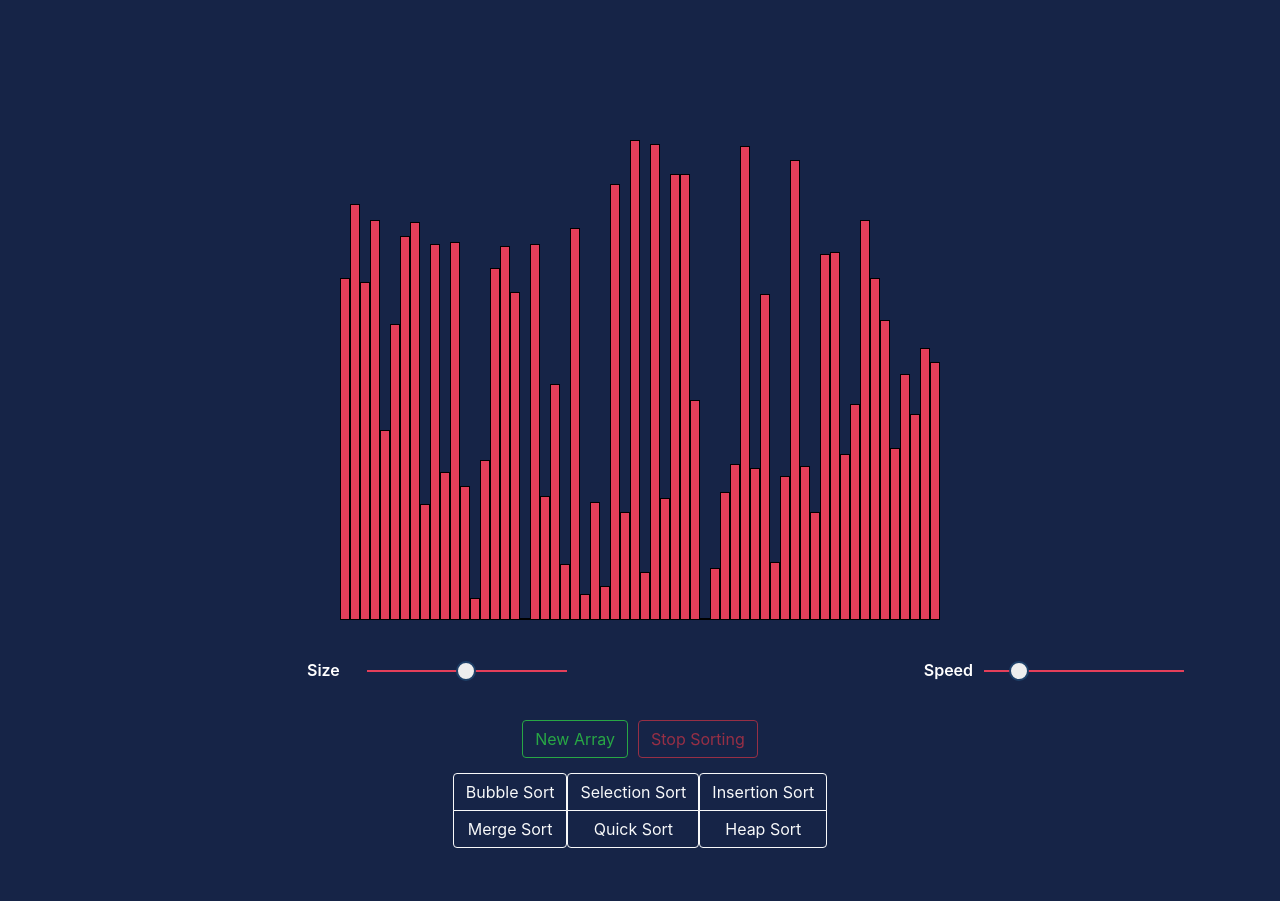
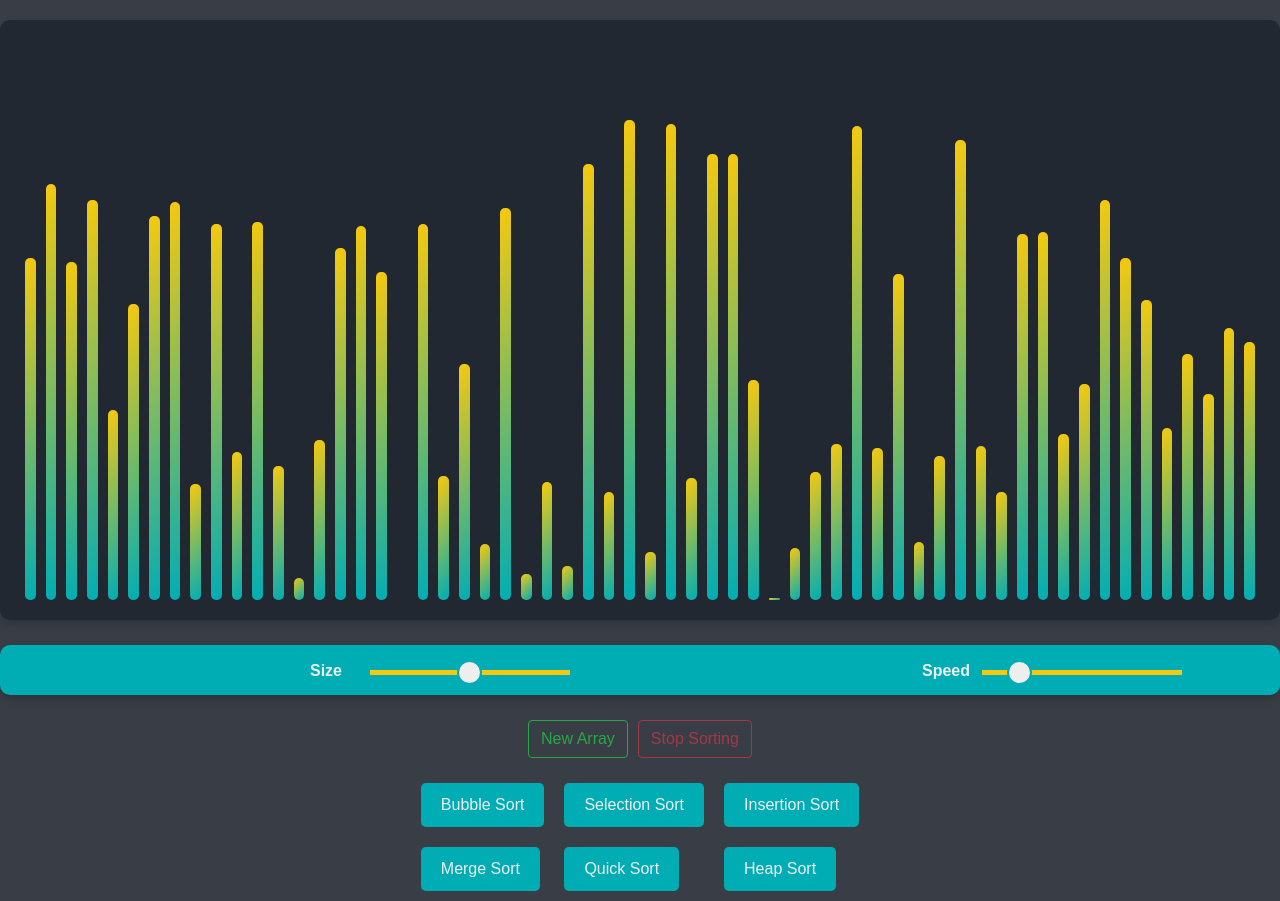
Before and after one commit to IamPiyush03/Sorting-Visualizer-Project, a plain HTML site: page index.html in a window 1280 px wide. Shown: the part 56-957 px from the top of the page. Before the commit the page ends 904 px from the top, so only its background shows below. Drawn offline with nearby package versions, Linux system fonts and the light colour scheme.

Commit message:
new commit

```diff
--- a/index.html
+++ b/index.html
@@ -26,7 +26,7 @@
     <nav class="navbar dark-background">
         <a class="navbar-brand text-color" href="#">Sorting Visualizer</a>
             <span class="navbar-text">
-                <a href = "https://github.com/AdityaPrakash-26/Sorting-Visualizer-v2">Source Code</a>
+                <a href = "https://github.com/IamPiyush03/Sorting-Visualizer-Project">Source Code</a>
             </span>
     </nav>
 
@@ -48,16 +48,16 @@
         </div>
         <div class="col-auto center" id="control-panel">
             <div class="btn-group-md btn-group-vertical">
-                <button type="button" class="btn btn-outline-light bubbleSort">Bubble Sort</button>
-                <button type="button" class="btn btn-outline-light mergeSort">Merge Sort</button>
+                <button type="button" class="sorting-btn bubbleSort">Bubble Sort</button>
+                <button type="button" class="sorting-btn mergeSort">Merge Sort</button>
             </div>
             <div class="btn-group-md btn-group-vertical">
-                <button type="button" class="btn btn-outline-light selectionSort">Selection Sort</button>
-                <button type="button" class="btn btn-outline-light quickSort">Quick Sort</button>
+                <button type="button" class="sorting-btn selectionSort">Selection Sort</button>
+                <button type="button" class="sorting-btn quickSort">Quick Sort</button>
             </div>
             <div class="btn-group-md btn-group-vertical">
-                <button type="button" class="btn btn-outline-light insertionSort">Insertion Sort</button>
-                <button type="button" class="btn btn-outline-light heapSort">Heap Sort</button>
+                <button type="button" class="sorting-btn insertionSort">Insertion Sort</button>
+                <button type="button" class="sorting-btn heapSort">Heap Sort</button>
             </div>
         </div>
     <script src="https://cdn.jsdelivr.net/npm/bootstrap@5.0.0-beta2/dist/js/bootstrap.bundle.min.js" integrity="sha384-b5kHyXgcpbZJO/tY9Ul7kGkf1S0CWuKcCD38l8YkeH8z8QjE0GmW1gYU5S9FOnJ0" crossorigin="anonymous"></script>
--- a/style.css
+++ b/style.css
@@ -1,39 +1,52 @@
 .dark-background {
-    background-color: #1b1b2f;
+    background-color: #222831;
 }
 
 .text-color {
-    color: #e43f5a;
+    color: #f6c90e;
 }
 
 body {
-    background-color: #162447;
+    background-color: #393e46;
+    color: #eeeeee;
+    font-family: 'Arial', sans-serif;
 }
 
 .flex-container {
     margin-top: 20px;
     display: flex;
+    flex-direction: row;
     flex-wrap: nowrap;
     width: 100%;
     height: 600px;
     justify-content: center;
-    transition: 2s all ease;
+    align-items: flex-end;
+    transition: 1s all ease;
+    background-color: #222831;
+    padding: 20px;
+    border-radius: 10px;
+    box-shadow: 0 4px 8px rgba(0, 0, 0, 0.2);
 }
 
 .flex-item {
-    background: #e43f5a;
-    border: 1pt solid black;
-    width: 10px;
-    transition: 0.1s all ease;
+    background: linear-gradient(135deg, #f6c90e, #00adb5);
+    border: none;
+    width: 20px;
+    margin: 0 5px;
+    border-radius: 5px;
+    transition: 0.3s all ease;
 }
 
 .row {
     display: grid;
     grid-template-columns: 1fr 1fr 2fr;
+    gap: 20px;
+    margin: 20px;
 }
 
 #input-panel {
     margin-top: 50px;
+    text-align: center;
 }
 
 .center {
@@ -44,7 +57,6 @@ body {
 
 #sorting {
     margin-bottom: 50px;
-    transform: rotate(180deg) scaleX(-1);
 }
 
 .range-input {
@@ -58,34 +70,63 @@ body {
     display: flex;
     vertical-align: middle;
     height: 50px;
+    background-color: #00adb5;
+    padding: 0 20px;
+    box-shadow: 0 4px 8px rgba(0, 0, 0, 0.2);
 }
+
 .range-input input {
     -webkit-appearance: none;
     width: 200px;
-    height: 2px;
-    background-color: #e43f5a;
-
+    height: 5px;
+    background-color: #f6c90e;
     position: absolute;
     top: 50%;
 }
+
 .range-input input::-webkit-slider-thumb {
     -webkit-appearance: none;
-    width: 20px;
-    height: 20px;
-    background-color: #eee;
-    border: 2px solid #1f4068;
+    width: 25px;
+    height: 25px;
+    background-color: #eeeeee;
+    border: 2px solid #00adb5;
     border-radius: 50%;
     outline: none;
 }
+
 .range-input input::-webkit-slider-thumb:hover {
-    background-color: #1f4068;
+    background-color: #393e46;
 }
 
-.range-input .label{
-    color: white;
-    font-weight:600;
+.range-input .label {
+    color: #eeeeee;
+    font-weight: 700;
     display: flex;
     height: 35px;
     line-height: 35px;
     margin: auto;
+    padding: 0 10px;
 }
+
+/* New button styles */
+button.sorting-btn {
+    background-color: #00adb5;
+    color: #eeeeee;
+    border: none;
+    padding: 10px 20px;
+    margin: 10px;
+    border-radius: 5px;
+    cursor: pointer;
+    font-size: 16px;
+    transition: background-color 0.3s ease, transform 0.3s ease;
+}
+
+button.sorting-btn:hover {
+    background-color: #f6c90e;
+    transform: scale(1.05);
+}
+
+button.sorting-btn:active {
+    background-color: #393e46;
+    transform: scale(0.95);
+}
```
Also changed, not shown: 1 other file. Lines whose indentation alone changed are shown as unchanged.
